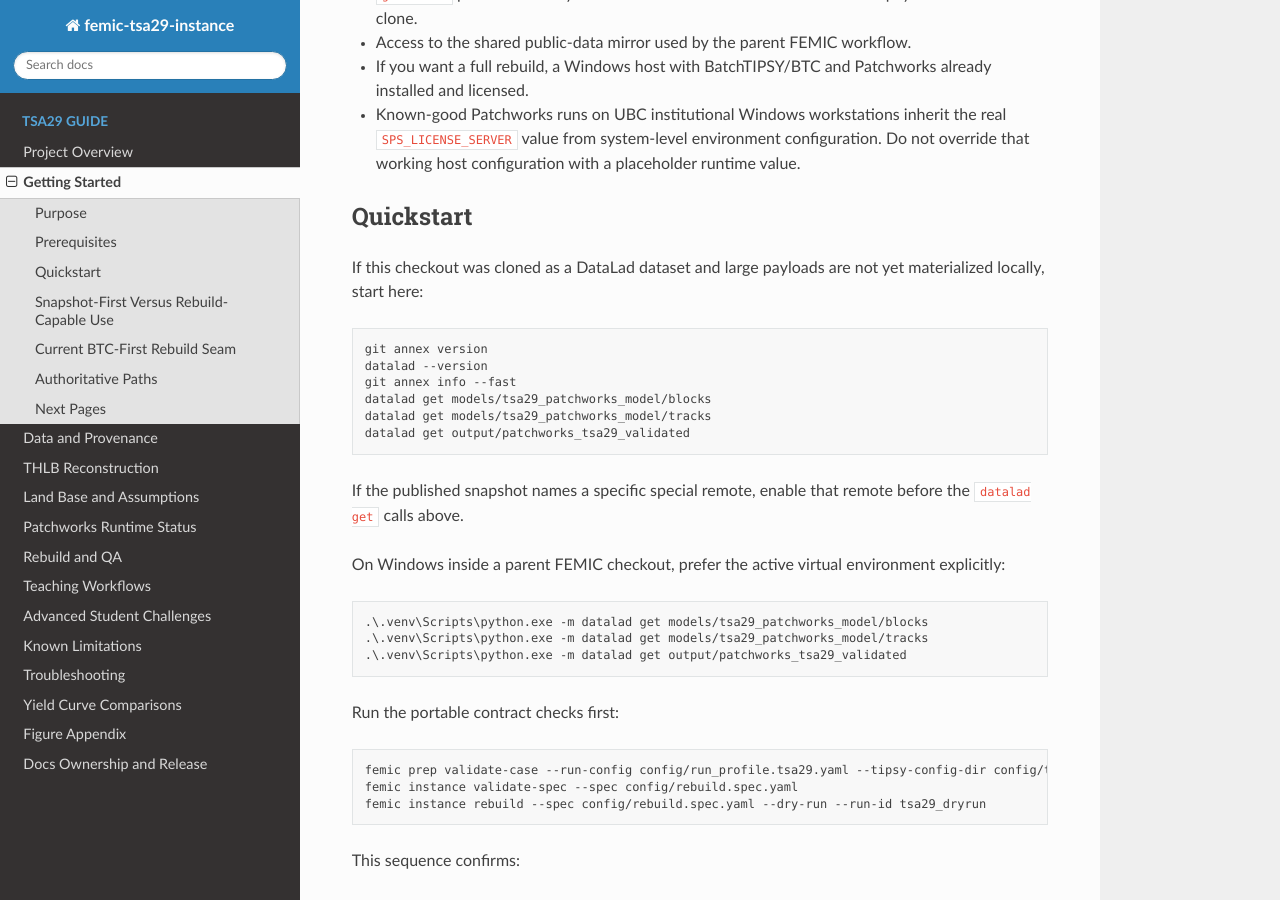
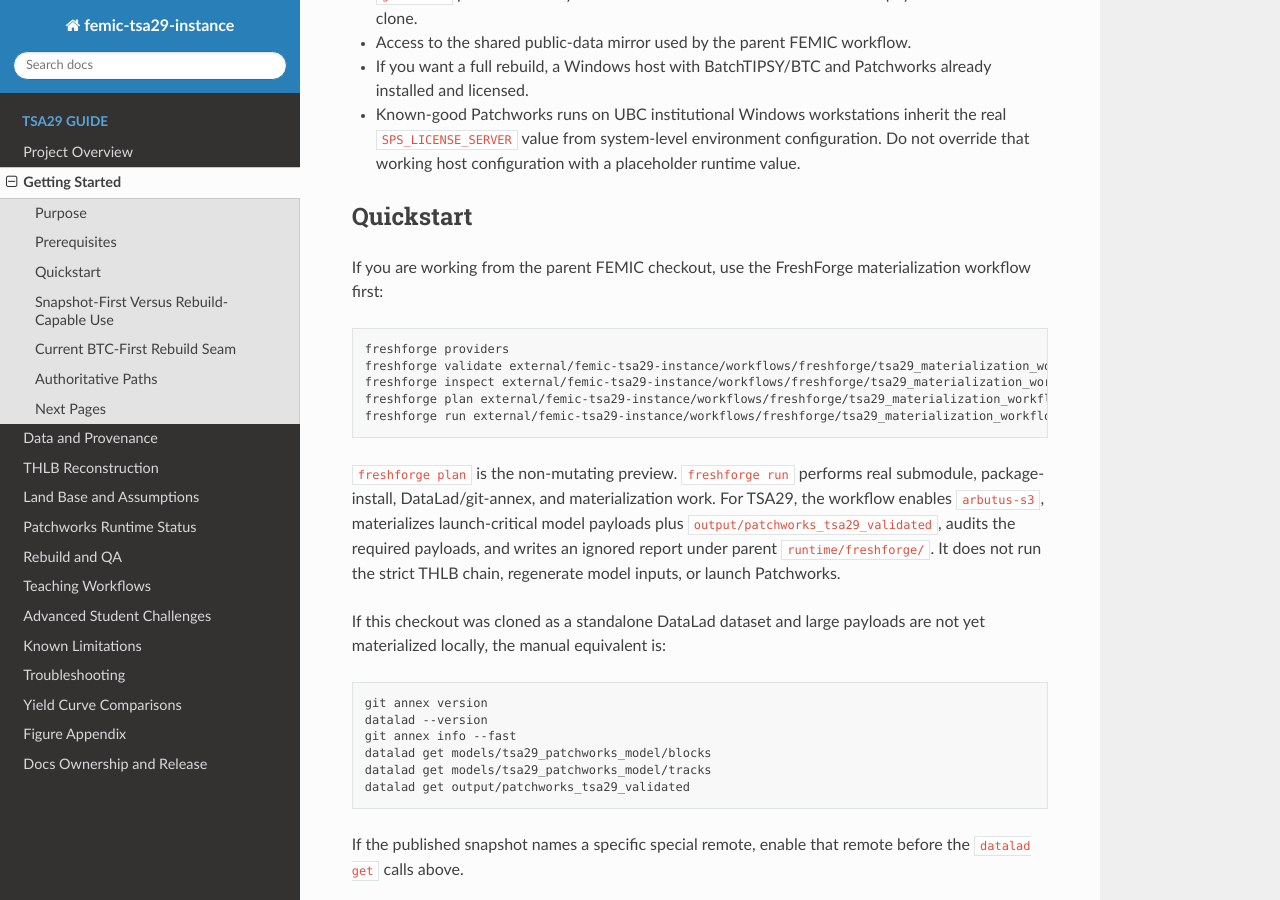
Before and after one commit to UBC-FRESH/femic-tsa29-instance, a Sphinx documentation site: the page built from docs/getting-started.rst, in a window 1280 px wide and 900 px high, scrolled down 532 px. Built offline with Sphinx 7.4.7 and the Read the Docs theme 3.1.0, drawn with Linux system fonts in a browser that asks for light colours.

Commit message:
Add TSA29 FreshForge materialization overlay

```diff
--- a/docs/getting-started.rst
+++ b/docs/getting-started.rst
@@ -31,8 +31,27 @@ Prerequisites
 Quickstart
 ----------
 
-If this checkout was cloned as a DataLad dataset and large payloads are not yet
-materialized locally, start here:
+If you are working from the parent FEMIC checkout, use the FreshForge
+materialization workflow first:
+
+.. code-block:: bash
+
+   freshforge providers
+   freshforge validate external/femic-tsa29-instance/workflows/freshforge/tsa29_materialization_workflow.yaml
+   freshforge inspect external/femic-tsa29-instance/workflows/freshforge/tsa29_materialization_workflow.yaml
+   freshforge plan external/femic-tsa29-instance/workflows/freshforge/tsa29_materialization_workflow.yaml
+   freshforge run external/femic-tsa29-instance/workflows/freshforge/tsa29_materialization_workflow.yaml --workdir runtime/freshforge --namespace tsa29/materialization --json
+
+``freshforge plan`` is the non-mutating preview. ``freshforge run`` performs
+real submodule, package-install, DataLad/git-annex, and materialization work.
+For TSA29, the workflow enables ``arbutus-s3``, materializes launch-critical
+model payloads plus ``output/patchworks_tsa29_validated``, audits the required
+payloads, and writes an ignored report under parent ``runtime/freshforge/``.
+It does not run the strict THLB chain, regenerate model inputs, or launch
+Patchworks.
+
+If this checkout was cloned as a standalone DataLad dataset and large payloads
+are not yet materialized locally, the manual equivalent is:
 
 .. code-block:: bash
 
```
Also changed, not shown: CHANGE_LOG.md (+24 -0 lines), README.md (+25 -6 lines), ROADMAP.md (+28 -4 lines), runbooks/REBUILD_RUNBOOK.md (+18 -0 lines), 2 other files.
